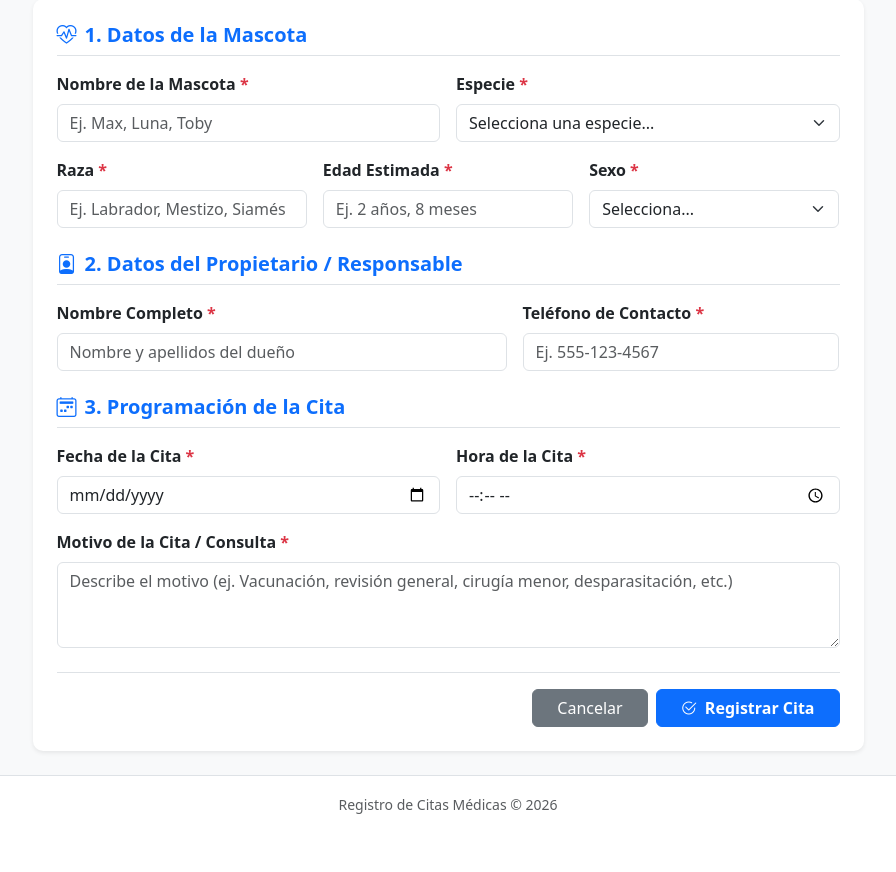
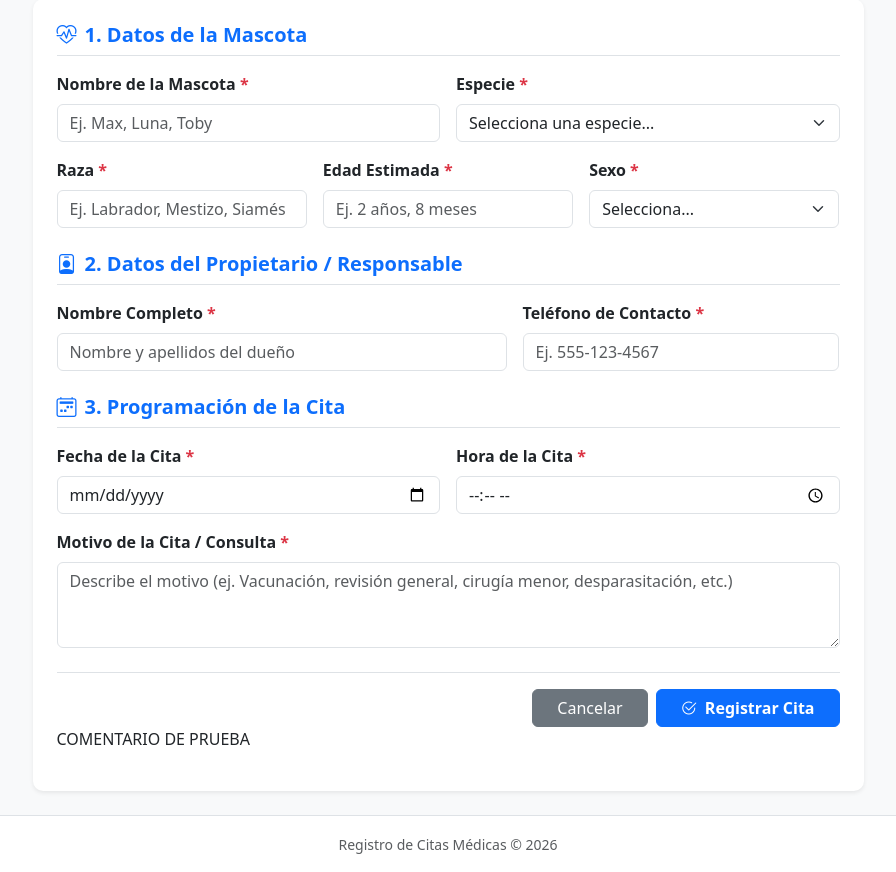
Before and after one commit to mnmjimnz/flask_python, a Flask app: page /animales/nuevo in a window 1280 px wide. Shown: the part 177-1049 px from the top of the page, without its empty margins (192-1088 px from the left). Before the commit the page ends 991 px from the top, so only its background shows below. Run offline with Flask 3, Linux system fonts and the light colour scheme.

Commit message:
cambio de prueba

```diff
--- a/templates/animals/create.html
+++ b/templates/animals/create.html
@@ -109,7 +109,7 @@
                             <i class="bi bi-check2-circle me-1"></i> Registrar Cita
                         </button>
                     </div>
-
+<p>COMENTARIO DE PRUEBA</p>
                 </form>
             </div>
         </div>
```
